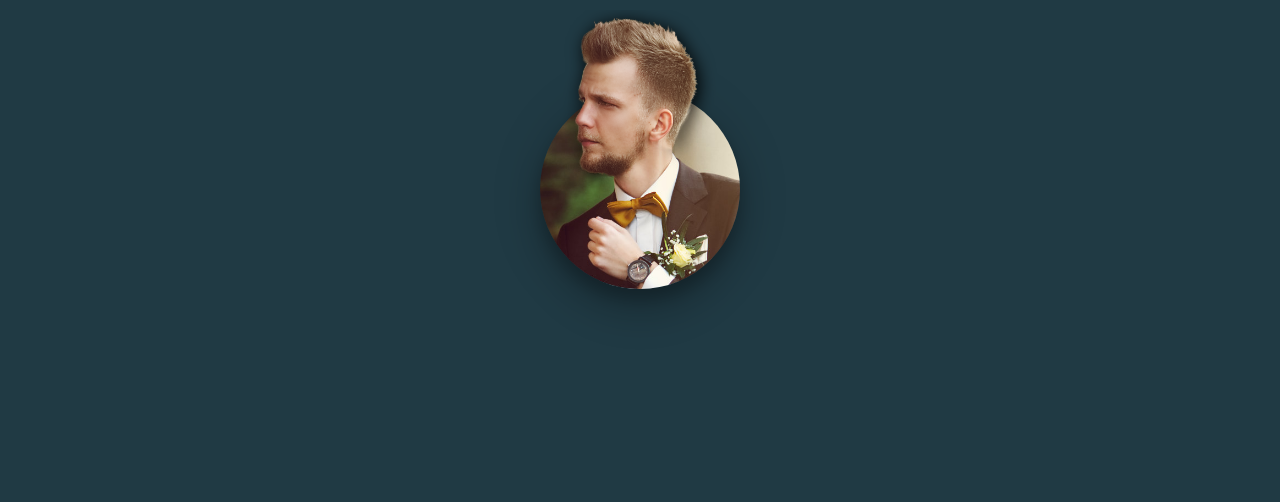
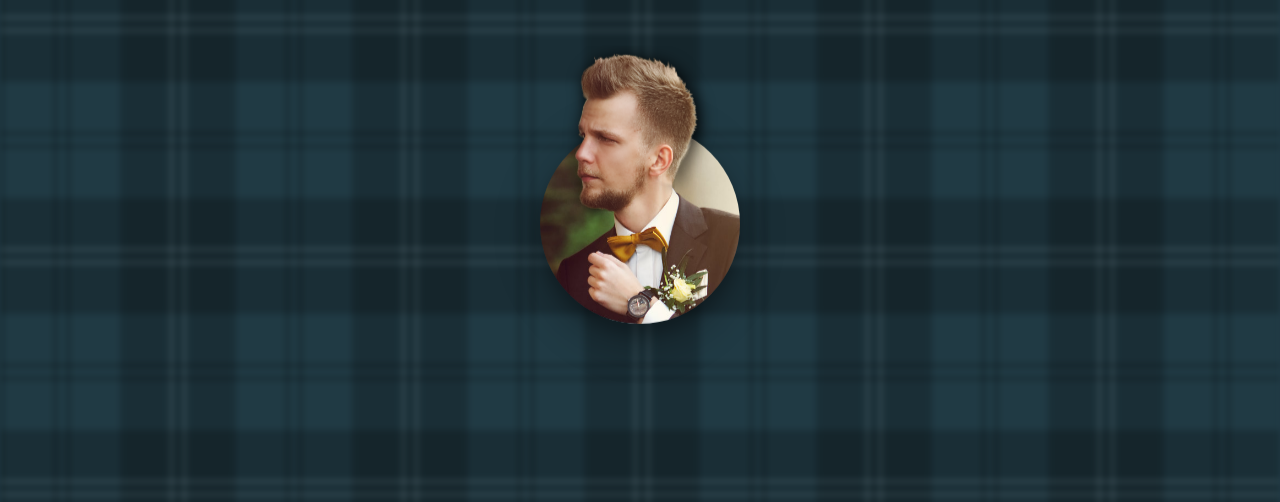
Before and after one commit to McLisak/cv, a website built with Parcel: page src/index.html in a window 1280 px wide. Shown: the part 150-652 px from the top of the page. Built offline with nearby package versions, Linux system fonts and the light colour scheme; what ie-buster would draw is missing.

Commit message:
background idea + perspective

```diff
--- a/src/index.html
+++ b/src/index.html
@@ -22,7 +22,7 @@
         About me
       </h2>
     </section>
-    <section name="Portfolio">
+    <section class="section-solid" name="Portfolio">
       <h2>Things I've done</h2>
       <div id="portfolio-slider" class="slider"></div>
       <button data-lightbox="portfolio-lightbox">
--- a/src/scss/_avatar.scss
+++ b/src/scss/_avatar.scss
@@ -3,7 +3,9 @@
   padding-top: calc(var(--size) / 2);
   display: flex;
   justify-content: center;
-  min-height: 66vh;
+  min-height: 75vh;
+  perspective: 5px;
+  perspective-origin: center;
 }
 
 .avatar {
@@ -18,6 +20,9 @@
   background-position: bottom center;
   margin: 0 10px;
 
+  transform-style: preserve-3d;
+  transform: translate3d(0, 0, -5px) scale(2);
+
   img {
     width: calc(var(--size) + 20px);
     height: auto;
--- a/src/scss/_generic.scss
+++ b/src/scss/_generic.scss
@@ -20,20 +20,76 @@ body {
   justify-content: center;
   align-items: center;
   line-height: 1.1;
-  padding: 15px 15px 55px 15px;
+  padding-bottom: 55px;
   @include text-shadow(0);
   font-size: 15px;
+  &:before {
+    @extend %pseudo-cover;
+    z-index: -1;
+    background-color: var(--color-bg);
+    background-image: repeating-linear-gradient(
+        transparent,
+        transparent 50px,
+        rgba(0, 0, 0, 0.3) 50px,
+        rgba(0, 0, 0, 0.3) 53px,
+        transparent 53px,
+        transparent 63px,
+        rgba(0, 0, 0, 0.3) 63px,
+        rgba(0, 0, 0, 0.3) 66px,
+        transparent 66px,
+        transparent 116px,
+        rgba(0, 0, 0, 0.2) 116px,
+        rgba(0, 0, 0, 0.2) 166px,
+        rgba(255, 255, 255, 0.1) 166px,
+        rgba(255, 255, 255, 0.1) 169px,
+        rgba(0, 0, 0, 0.2) 169px,
+        rgba(0, 0, 0, 0.2) 179px,
+        rgba(255, 255, 255, 0.1) 179px,
+        rgba(255, 255, 255, 0.1) 182px,
+        rgba(0, 0, 0, 0.2) 182px,
+        rgba(0, 0, 0, 0.2) 232px,
+        transparent 232px
+      ),
+      repeating-linear-gradient(
+        270deg,
+        transparent,
+        transparent 50px,
+        rgba(0, 0, 0, 0.3) 50px,
+        rgba(0, 0, 0, 0.3) 53px,
+        transparent 53px,
+        transparent 63px,
+        rgba(0, 0, 0, 0.3) 63px,
+        rgba(0, 0, 0, 0.3) 66px,
+        transparent 66px,
+        transparent 116px,
+        rgba(0, 0, 0, 0.2) 116px,
+        rgba(0, 0, 0, 0.2) 166px,
+        rgba(255, 255, 255, 0.1) 166px,
+        rgba(255, 255, 255, 0.1) 169px,
+        rgba(0, 0, 0, 0.2) 169px,
+        rgba(0, 0, 0, 0.2) 179px,
+        rgba(255, 255, 255, 0.1) 179px,
+        rgba(255, 255, 255, 0.1) 182px,
+        rgba(0, 0, 0, 0.2) 182px,
+        rgba(0, 0, 0, 0.2) 232px,
+        transparent 232px
+      );
+    filter: blur(3px);
+  }
 }
 
 section {
   position: relative;
   width: 100%;
   min-height: 95vh;
-  padding: 25px 0;
+  padding: 25px 15px;
   display: flex;
   flex-direction: column;
   justify-content: space-evenly;
   align-items: center;
+  &.section-solid {
+    background: var(--color-bg);
+  }
 }
 
 h1,
--- a/src/scss/_slider.scss
+++ b/src/scss/_slider.scss
@@ -8,6 +8,7 @@
   align-content: stretch;
   overflow-y: visible;
   z-index: 1;
+  background: inherit;
   .slides {
     position: relative;
     display: block;
```
